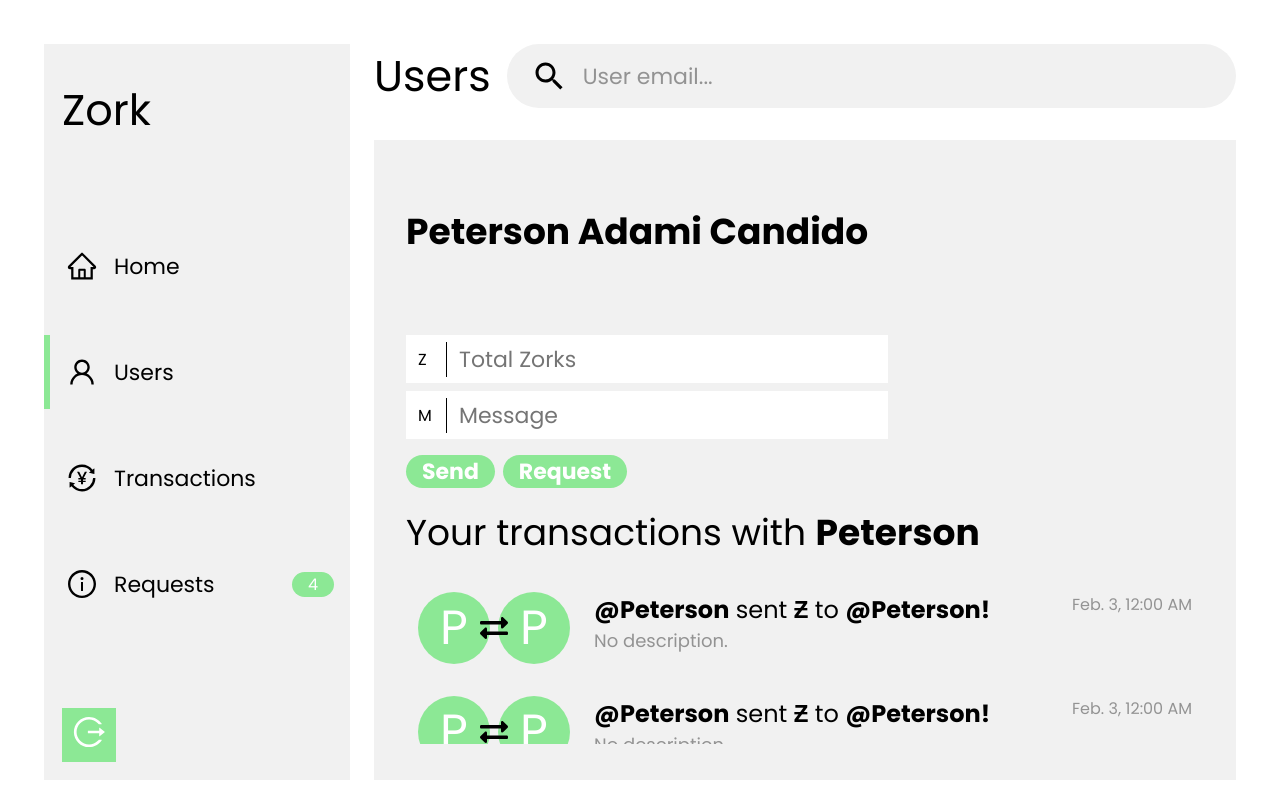
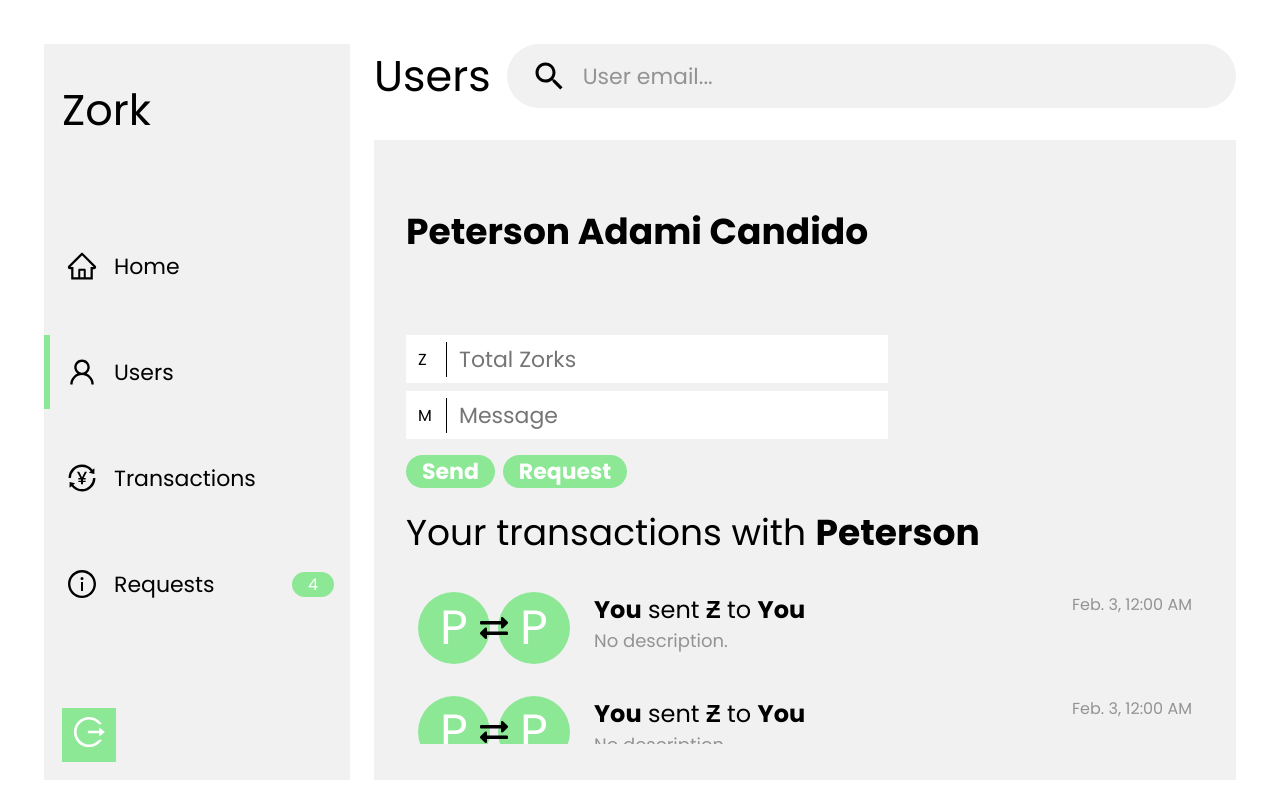
Before and after one commit to wetrustinprize/zork-frontend, a Next.js app: page /users in a window 1280 px wide. Built offline with nearby package versions, Linux system fonts and the light colour scheme.

Commit message:
redirects to from user or to user

```diff
--- a/src/components/ZorkTransaction/index.tsx
+++ b/src/components/ZorkTransaction/index.tsx
@@ -3,12 +3,18 @@ import style from "./style.module.scss";
 import { FaExchangeAlt } from "react-icons/fa";
 import { format } from "date-fns";
 
+import { User } from "@services/User/utils";
+import { Transaction } from "@services/Transactions/utils";
+
+import Link from "next/link";
 interface IZorkTransaction {
-  transaction: any;
+  transaction: Transaction;
+  viewUser?: User;
 }
 
 const ZorkTransaction: React.FC<IZorkTransaction> = ({
   transaction,
+  viewUser = undefined,
 }: IZorkTransaction) => {
   const { from_user, to_user, description, zorks, created_at } = transaction;
   const date = new Date(created_at);
@@ -27,8 +33,37 @@ const ZorkTransaction: React.FC<IZorkTransaction> = ({
 
       <div className={style.zorkInfo}>
         <header>
-          <b>@{from_user.first_name}</b> sent <b>{zorks}Ƶ</b> to{" "}
-          <b>@{to_user.first_name}!</b>
+          <p>
+            {viewUser?.id == from_user.id ? (
+              <b>You</b>
+            ) : (
+              <Link
+                href={{
+                  pathname: "/users",
+                  query: { id: from_user.id },
+                }}
+              >
+                <a>
+                  <b>@{from_user.first_name}</b>
+                </a>
+              </Link>
+            )}{" "}
+            sent <b>{zorks}Ƶ</b> to{" "}
+            {viewUser?.id == to_user.id ? (
+              <b>You</b>
+            ) : (
+              <Link
+                href={{
+                  pathname: "/users",
+                  query: { id: to_user.id },
+                }}
+              >
+                <a>
+                  <b>@{to_user.first_name}</b>
+                </a>
+              </Link>
+            )}
+          </p>
         </header>
         <footer>{description || "No description."}</footer>
       </div>
```
